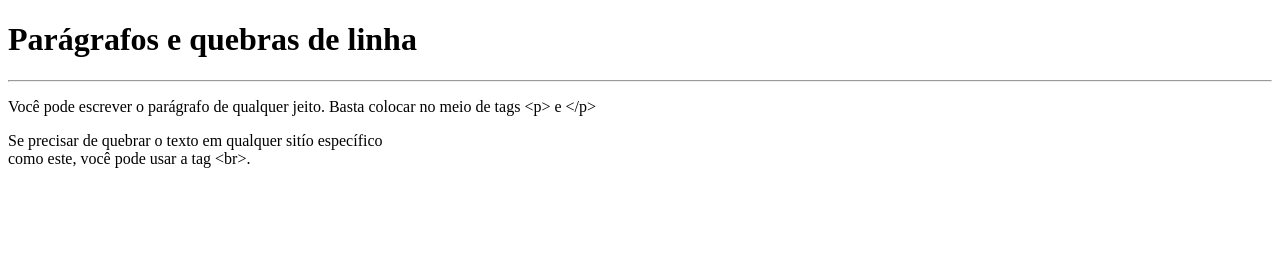
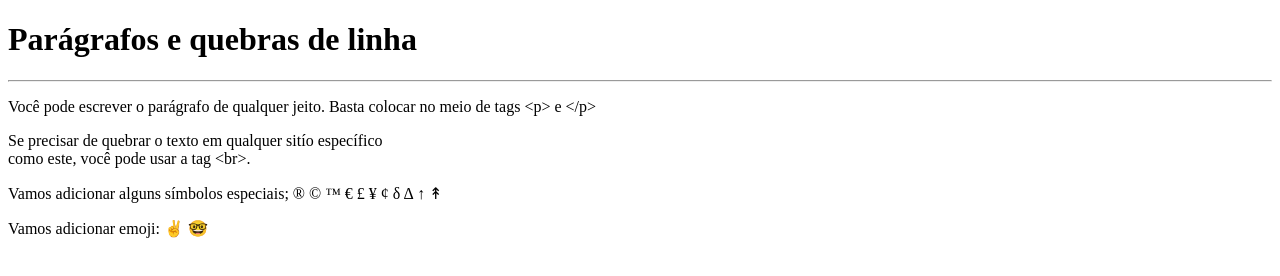
Before and after one commit to NelsonCaixeirinho/Exercicios, a plain HTML site: page EX002/index.html in a window 1280 px wide. Drawn offline with Linux system fonts and the light colour scheme.

Commit message:
exercicio_2
simbolos e emoji

```diff
--- a/EX002/index.html
+++ b/EX002/index.html
@@ -10,6 +10,23 @@
     <h1>Parágrafos e quebras de linha</h1>
     <hr>
     <p>Você pode escrever o parágrafo de qualquer jeito. Basta colocar no meio de tags &lt;p&gt; e &lt;/p&gt;</p>
-    <p>Se precisar de quebrar o texto em qualquer sitío específico <br> como este, você pode usar a tag &lt;br&gt;.</p>
+    <p>Se precisar de quebrar o texto em qualquer sitío específico <br> como este, você pode usar a tag &lt;br&gt;.</p> <!-- LESS THAN /GREAT THAN -->
+    <P>Vamos adicionar alguns símbolos especiais;
+        &reg;
+        &copy;
+        &trade;
+        &euro;
+        &pound;
+        &yen;
+        &cent;
+        &delta;
+        &Delta;
+        &uarr;
+        &Uarr;
+    </P>
+    <p>Vamos adicionar emoji:
+        &#x270C;
+        &#x1F913;
+    </p>
 </body>
 </html>
```
